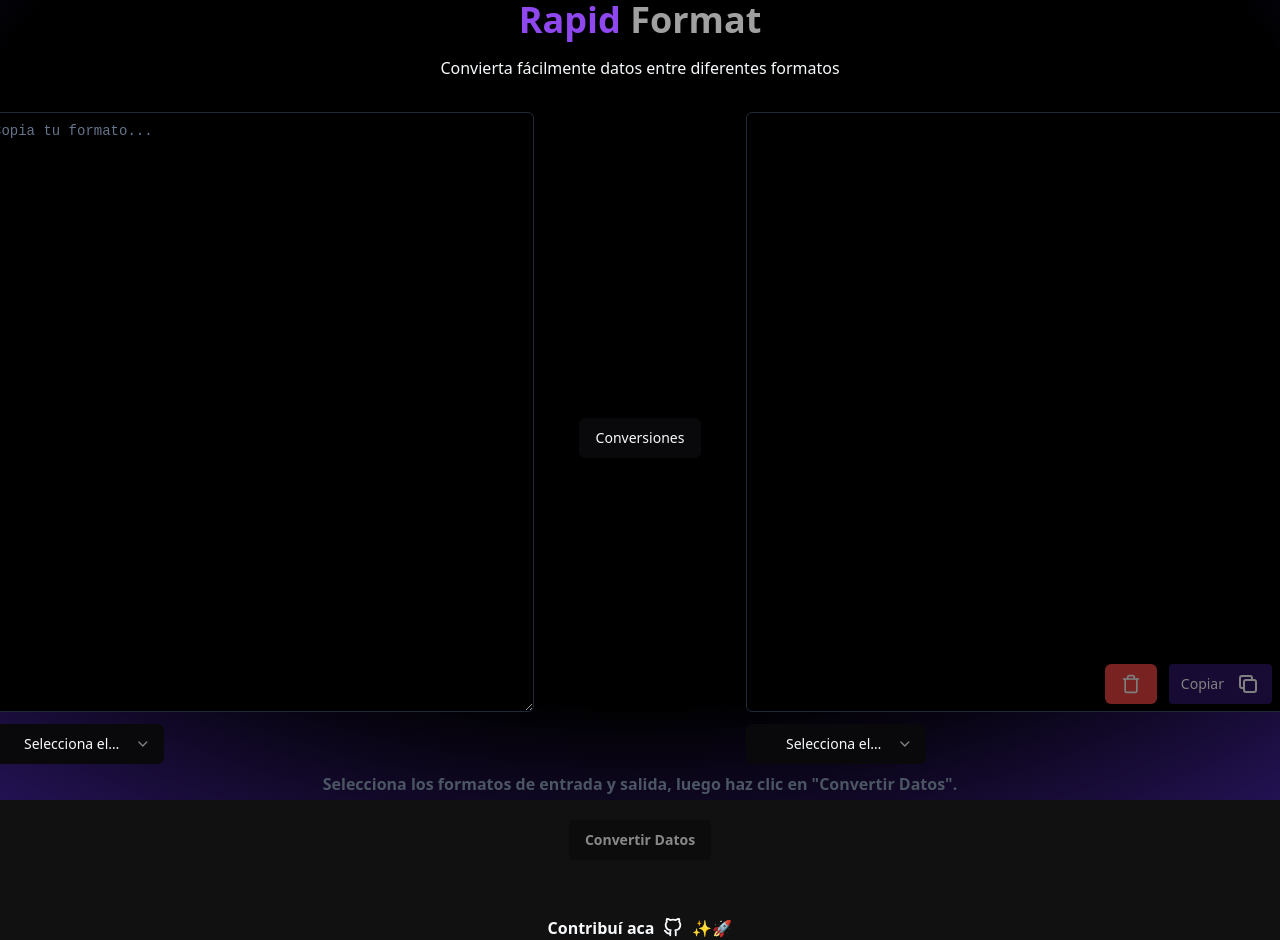
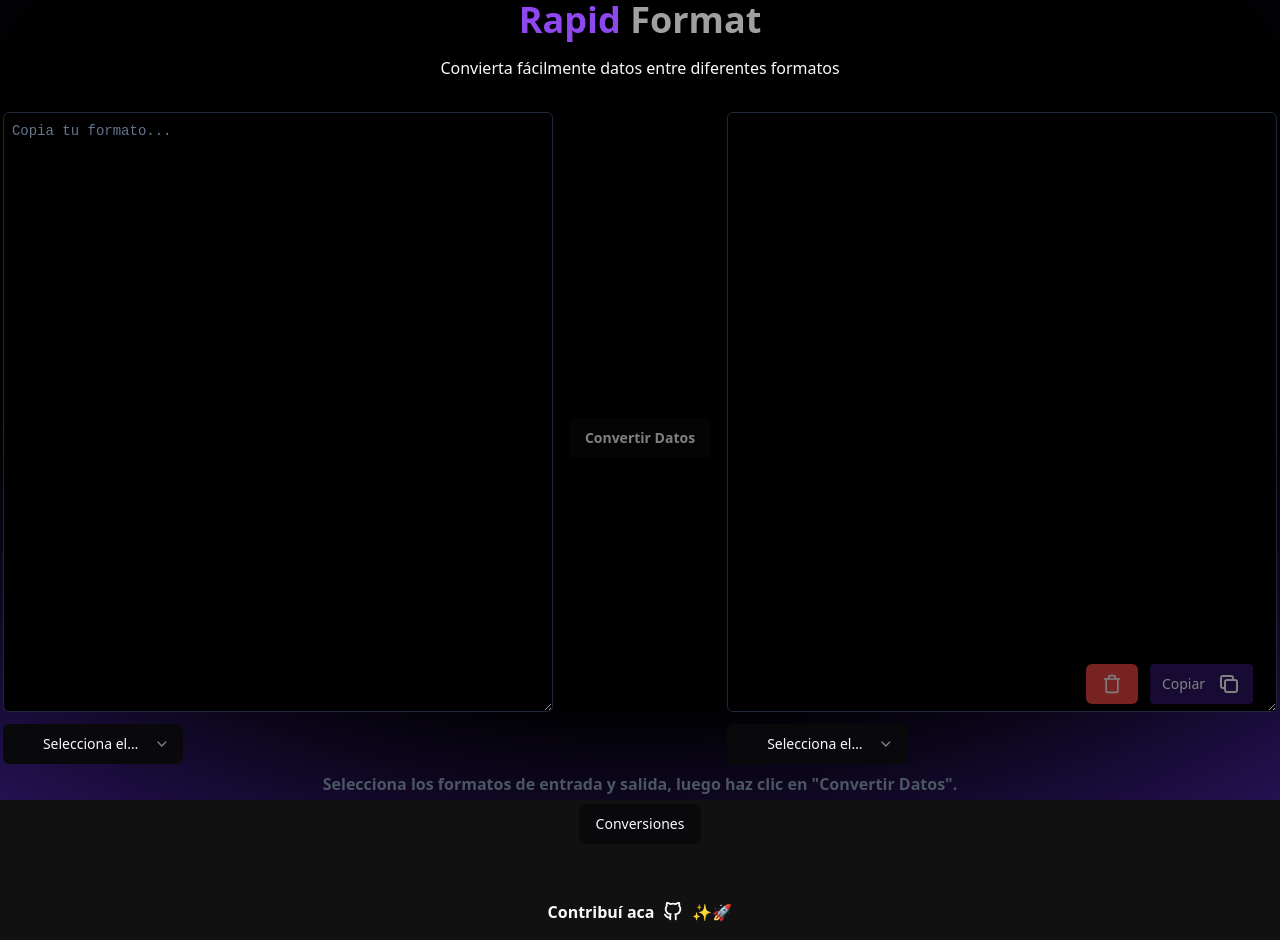
Before and after one commit to villarrealjoaquin/Rapid-Format, a React (Vite) app: page / in a window 1280 px wide. Built offline with nearby package versions, Linux system fonts and the light colour scheme.

Commit message:
refactor: ConversionControls component

```diff
--- a/src/App.tsx
+++ b/src/App.tsx
@@ -71,7 +71,13 @@ function App() {
             />
             <Formats onValueChange={setFromFormat} lists={INPUT_ALL_FORMATS} />
           </article>
-          <Combinations />
+
+          <ConversionControls
+            fromFormat={fromFormat}
+            toFormat={toFormat}
+            onConvertClick={processFormat}
+            isEqual={isEqual}
+          />
 
           <article className="flex flex-col gap-3">
             <div className="relative">
@@ -88,15 +94,10 @@ function App() {
           </article>
         </div>
 
-        <ConversionControls
-          fromFormat={fromFormat}
-          toFormat={toFormat}
-          onConvertClick={processFormat}
-          isEqual={isEqual}
-        />
+        <p className="text-gray-600 text-center mt-2 font-bold mb-2">Selecciona los formatos de entrada y salida, luego haz clic en "Convertir Datos".</p>
+        <Combinations />
 
         <ErrorMessage error={error} />
-
       </main>
       <Footer />
 
--- a/src/components/ConversionControls/ConversionControls.tsx
+++ b/src/components/ConversionControls/ConversionControls.tsx
@@ -9,8 +9,7 @@ interface ConversionControlsProps {
 
 const ConversionControls: React.FC<ConversionControlsProps> = ({ fromFormat, toFormat, onConvertClick, isEqual }) => (
   <>
-    <p className="text-gray-600 text-center mt-2 font-bold">Selecciona los formatos de entrada y salida, luego haz clic en "Convertir Datos".</p>
-    <div className="mt-6">
+    <div className="flex flex-col gap-3 justify-center">
       <Button
         className="transition-colors duration-300 bg-[#09090B] border-[#09090B] hover:bg-[#8a5cf676]/90 hover:cursor-pointer disabled:opacity-50 text-white font-bold py-2 px-4 rounded"
         disabled={fromFormat === "" || toFormat === "" || isEqual}
--- a/src/utils/formattingUtils.ts
+++ b/src/utils/formattingUtils.ts
@@ -1,4 +1,5 @@
 import { ObjectType, Values } from "@/types/convert.types";
+
 export const convertToJson = (dataToConvert: string): string => {
   if (!dataToConvert) return "{}";
   try {
```
